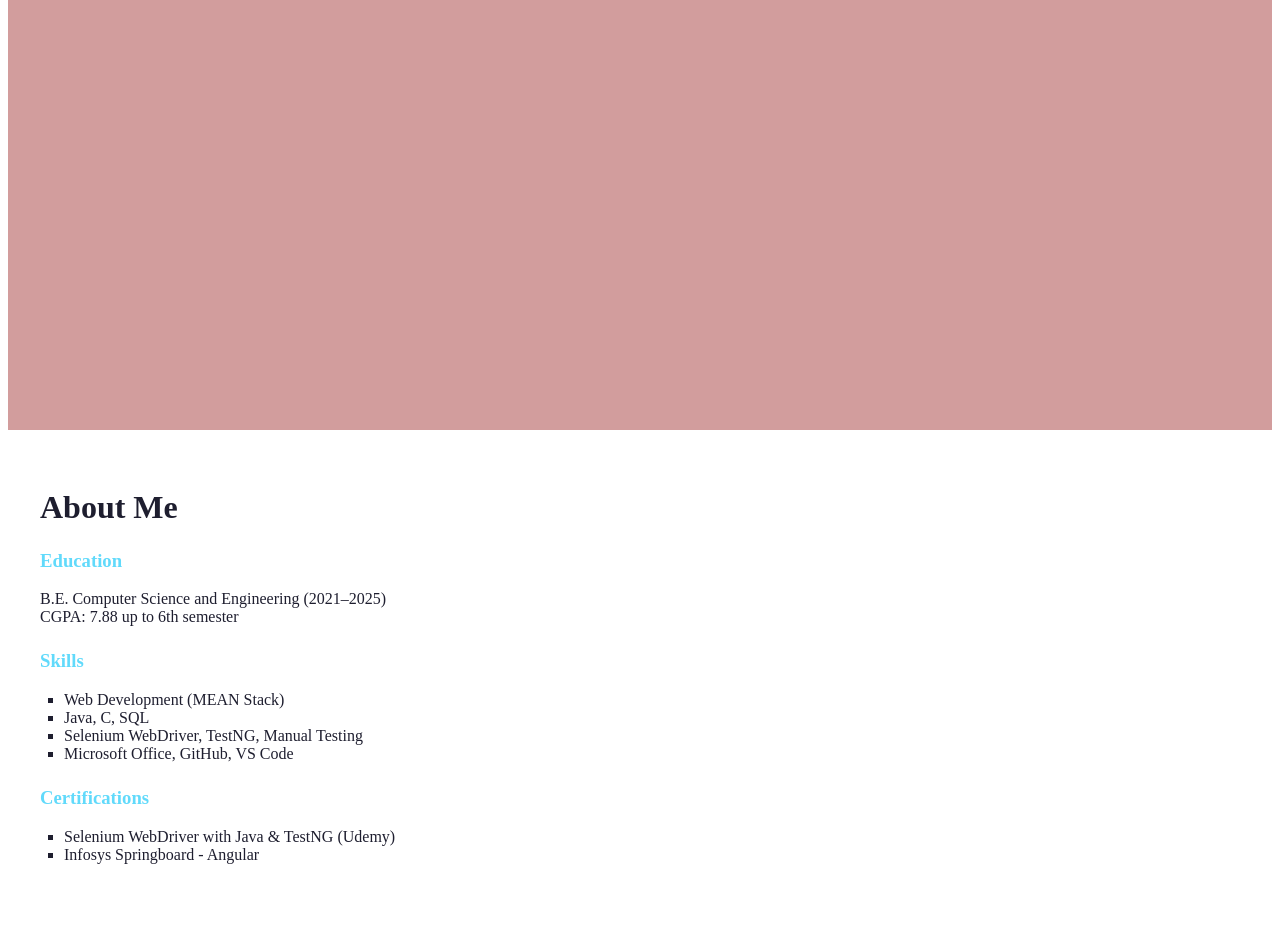
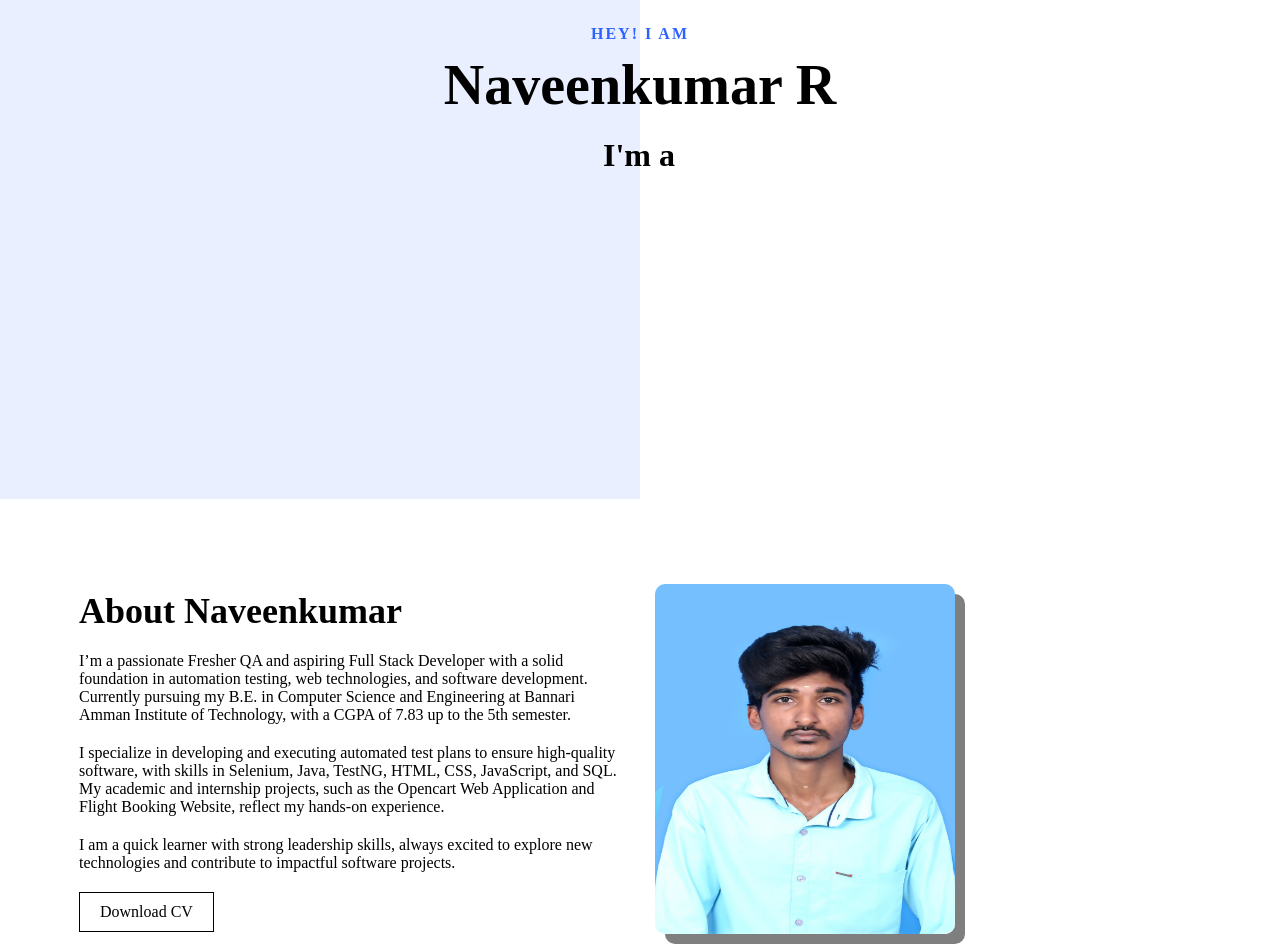
Before and after one commit to jaspritnaveen/MyPortfolio, an Angular app: page / in a window 1280 px wide. Shown: the part 360-1312 px from the top of the page. Built offline with nearby package versions, Linux system fonts and the light colour scheme.

Commit message:
home and about page created

```diff
--- a/src/app/components/about/about.component.css
+++ b/src/app/components/about/about.component.css
@@ -1,19 +1,71 @@
-.about {
-  padding: 2rem;
-  color: #1e1e2f;
+* {
+  box-sizing: border-box;
 }
 
-.about h2 {
-  font-size: 2rem;
-  margin-bottom: 1rem;
+body {
+  font-family: "Roboto Mono", monospace;
+  color: #999999;
+  font-size: 14px;
+  margin: 0;
+  padding: 0;
+  line-height: 1.8;
 }
 
-.about h3 {
-  margin-top: 1.5rem;
-  color: #61dafb;
+.section {
+  padding: 70px 0;
+  overflow: hidden;
 }
 
-.about ul {
-  padding-left: 1.5rem;
-  list-style-type: square;
+.container {
+  width: 90%;
+  max-width: 1200px;
+  margin: 0 auto;
 }
+
+.row {
+  display: flex;
+  flex-wrap: wrap;
+  align-items: center;
+}
+
+.col-md-6 {
+  width: 100%;
+  padding: 15px;
+}
+
+@media (min-width: 768px) {
+  .col-md-6 {
+    width: 50%;
+  }
+}
+
+.message-box h2 {
+  font-size: 36px;
+  font-weight: bold;
+  color: #000;
+  margin-bottom: 20px;
+}
+
+.message-box p {
+  margin-bottom: 20px;
+}
+
+.sim-btn {
+  display: inline-block;
+  padding: 10px 20px;
+  border: 1px solid #000;
+  color: #000;
+  text-decoration: none;
+  transition: 0.3s ease;
+}
+
+.sim-btn:hover {
+  background-color: #000;
+  color: #fff;
+}
+
+.right-box-pro img {
+  max-width: 100%;
+  border-radius: 10px;
+  box-shadow: 10px 10px 0px rgba(0, 0, 0, 0.5);
+}
--- a/src/app/components/about/about.component.html
+++ b/src/app/components/about/about.component.html
@@ -1,22 +1,47 @@
-<section class="about">
-  <h2>About Me</h2>
-  <h3>Education</h3>
-  <p>
-    B.E. Computer Science and Engineering (2021–2025) <br />CGPA: 7.88 up to 6th
-    semester
-  </p>
+<div id="about" class="section">
+  <div class="container">
+    <div class="row">
+      <div class="col-md-6">
+        <div class="message-box">
+          <h2>About Naveenkumar</h2>
+          <p>
+            I’m a passionate Fresher QA and aspiring Full Stack Developer with a
+            solid foundation in automation testing, web technologies, and
+            software development. Currently pursuing my B.E. in Computer Science
+            and Engineering at Bannari Amman Institute of Technology, with a
+            CGPA of 7.83 up to the 5th semester.
+          </p>
+          <p>
+            I specialize in developing and executing automated test plans to
+            ensure high-quality software, with skills in Selenium, Java, TestNG,
+            HTML, CSS, JavaScript, and SQL. My academic and internship projects,
+            such as the Opencart Web Application and Flight Booking Website,
+            reflect my hands-on experience.
+          </p>
+          <p>
+            I am a quick learner with strong leadership skills, always excited
+            to explore new technologies and contribute to impactful software
+            projects.
+          </p>
+          <a
+            href="assets/resume/Naveenkumar_Resume.pdf"
+            class="sim-btn btn-hover-new"
+            download
+            ><span>Download CV</span></a
+          >
+        </div>
+      </div>
 
-  <h3>Skills</h3>
-  <ul>
-    <li>Web Development (MEAN Stack)</li>
-    <li>Java, C, SQL</li>
-    <li>Selenium WebDriver, TestNG, Manual Testing</li>
-    <li>Microsoft Office, GitHub, VS Code</li>
-  </ul>
-
-  <h3>Certifications</h3>
-  <ul>
-    <li>Selenium WebDriver with Java & TestNG (Udemy)</li>
-    <li>Infosys Springboard - Angular</li>
-  </ul>
-</section>
+      <div class="col-md-6">
+        <div class="right-box-pro">
+          <img
+            src="assets/naveenkumar.jpg"
+            alt="Naveenkumar's photo"
+            height="350"
+            width="300"
+          />
+        </div>
+      </div>
+    </div>
+  </div>
+</div>
--- a/src/app/components/home/home.component.css
+++ b/src/app/components/home/home.component.css
@@ -1,30 +1,56 @@
-.hero-wrap {
+/* Split background */
+.hero-container {
+  display: flex;
+  justify-content: center;
+  align-items: center;
+  height: 100vh;
+  background: linear-gradient(to right, #eaefff 50%, #ffffff 50%);
+  text-align: center;
   position: relative;
-  background: #d29d9d;
-  color: white;
-  padding-top: 100px;
-  padding-bottom: 100px;
-  text-align: center;
 }
 
-.mouse-icon {
-  margin-top: 30px;
-  display: inline-block;
-  color: white;
-  font-size: 30px;
-  animation: bounce 2s infinite;
+/* Intro text */
+.intro-content {
+  z-index: 1;
 }
 
-@keyframes bounce {
-  0%,
-  100% {
-    transform: translateY(0);
+.intro-sub {
+  color: #2c63ff;
+  font-weight: bold;
+  letter-spacing: 2px;
+  font-size: 1rem;
+  margin-bottom: 10px;
+}
+
+.intro-name {
+  font-size: 3.5rem;
+  font-weight: 800;
+  margin: 0;
+  color: #000;
+}
+
+.intro-role {
+  font-size: 2rem;
+  font-weight: 600;
+  margin-top: 20px;
+  color: #000;
+}
+
+/* Rotating text styling */
+.txt-rotate > .wrap {
+  border-right: 0.08em solid #666;
+  color: #2c63ff;
+  font-weight: bold;
+  animation: blink-caret 1s step-end infinite;
+}
+
+/* Cursor animation */
+@keyframes blink-caret {
+  from,
+  to {
+    border-color: transparent;
   }
   50% {
-    transform: translateY(-10px);
+    border-color: #666;
   }
 }
-
-.wrap {
-  border-right: 0.08em solid #fff;
-}
--- a/src/app/components/home/home.component.html
+++ b/src/app/components/home/home.component.html
@@ -1,35 +1,16 @@
-<section class="hero-wrap js-fullheight" style="height: 523px">
-  <div class="overlay"></div>
-  <div class="container">
-    <div
-      class="row no-gutters slider-text js-fullheight justify-content-center align-items-center"
-      style="height: 523px"
-    >
-      <div
-        class="col-lg-8 col-md-6 ftco-animate d-flex align-items-center fadeInUp ftco-animated"
-      >
-        <div class="text text-center">
-          <span class="subheading">Hey! I am</span>
-          <h1>Naveenkumar R</h1>
-          <h2>
+<section class="hero-container">
+  <div class="intro-content">
+    <h5 class="intro-sub">HEY! I AM</h5>
+    <h1 class="intro-name">Naveenkumar R</h1>
+    <h2 class="intro-role">
       I'm a
       <span
         class="txt-rotate"
         data-period="2000"
         data-rotate='["QA Engineer.", "Automation Tester.", "Full Stack Developer.", "Learner."]'
-              ><span class="wrap">QA Engineer.</span></span
       >
+        <span class="wrap">QA Engineer.</span>
+      </span>
     </h2>
   </div>
-      </div>
-    </div>
-  </div>
-
-  <div class="mouse">
-    <a href="#about" class="mouse-icon">
-      <div class="mouse-wheel">
-        <span class="ion-ios-arrow-round-down"></span>
-      </div>
-    </a>
-  </div>
 </section>
--- a/src/styles.css
+++ b/src/styles.css
@@ -1 +1,5 @@
 /* You can add global styles to this file, and also import other style files */
+* {
+  margin: 0;
+  padding: 0;
+}
```
Also changed, not shown: src/assets/naveenkumar.jpg (added), 1 other file (tests, documents, lock files or other folders). Lines whose indentation alone changed are shown as unchanged.
